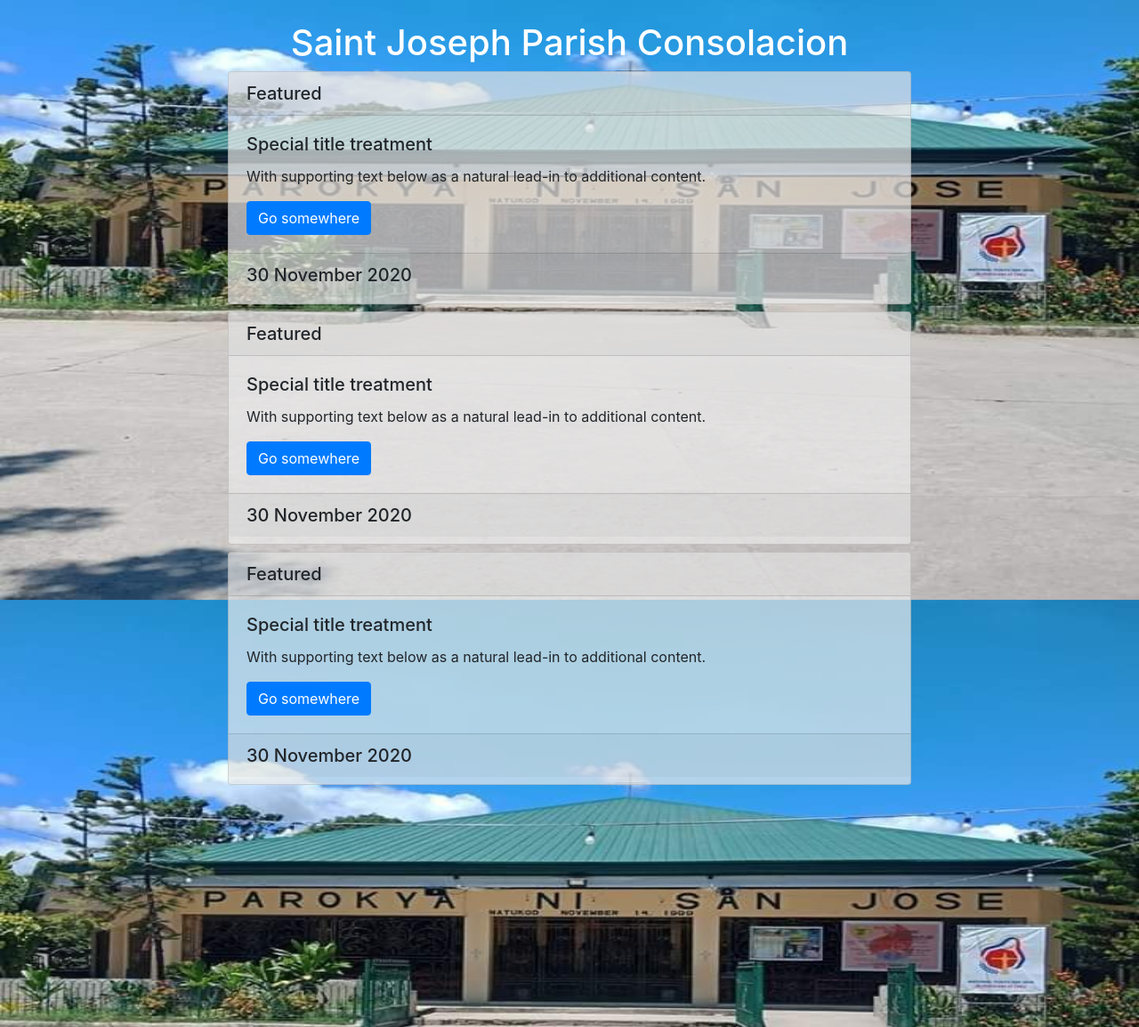
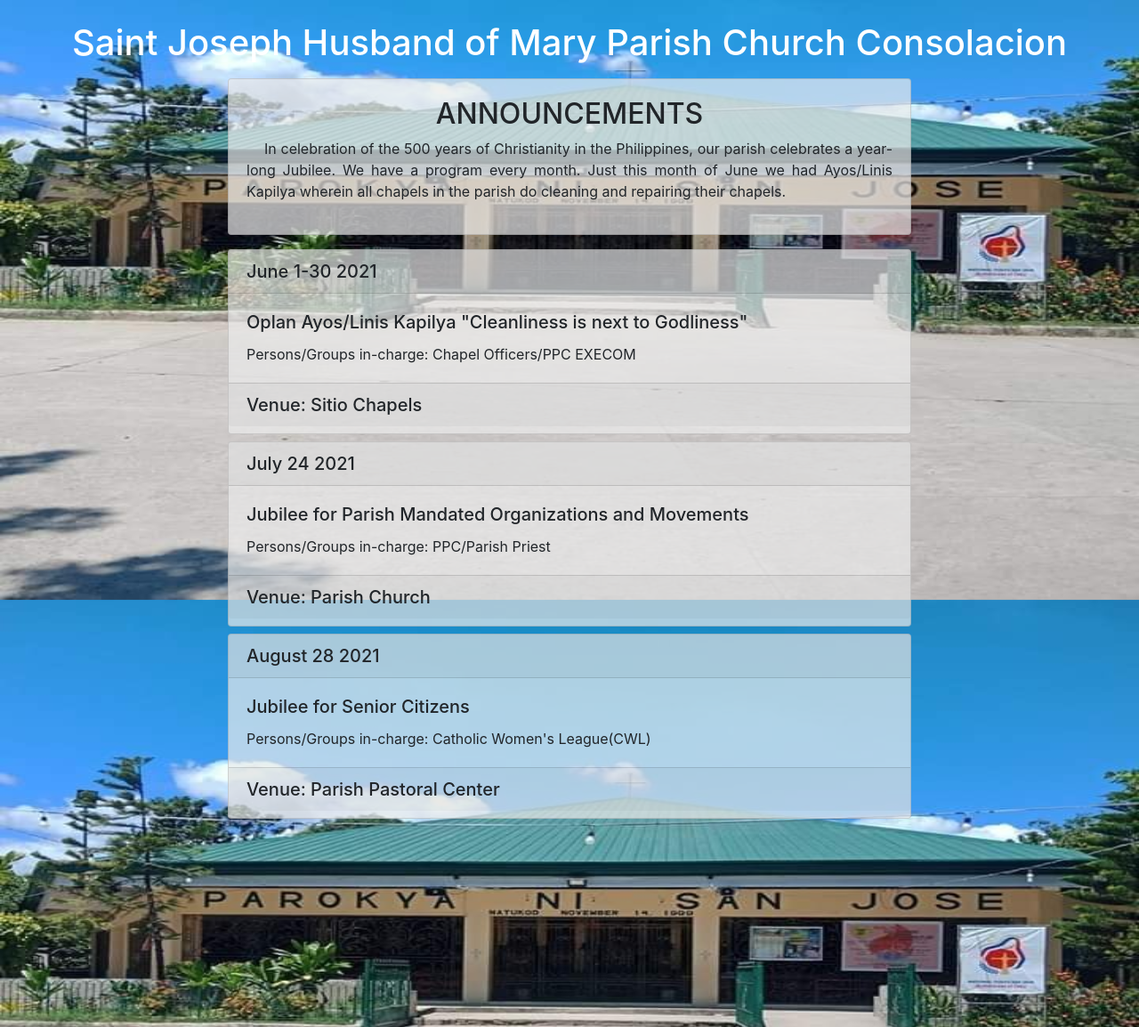
Before and after one commit to salanesh/joseph-parish, a PHP site: page / in a window 1280 px wide. Shown: the part 126-1280 px from the top of the page at 89% size. Run offline with PHP 8.4, Linux system fonts and the light colour scheme; some libraries are stand-ins or nearby versions.

Commit message:
about us, contact us, announcements, added session to other staff-view

```diff
--- a/index.php
+++ b/index.php
@@ -14,36 +14,45 @@
    require('shared-html/navbar.html');
    ?>
 
+
+
     <div class="general-content">
-        <h2 class="welcome-statement">Saint Joseph Parish Consolacion</h2>
+        <h2 class="welcome-statement">Saint Joseph Husband of Mary Parish Church Consolacion</h2>
+
+
+        <div class="card mx-auto special-card my-3 special-card" style="width: 48rem">
+            <div class="card-body">
+                <h2 class="text-center">ANNOUNCEMENTS</h2>
+                <p align="justify" style="text-indent: 20px">In celebration of the 500 years of Christianity in the Philippines, our parish celebrates a year-long Jubilee.
+                We have a program every month. Just this month of June we had Ayos/Linis Kapilya wherein all chapels in the parish do cleaning and repairing their chapels.</p>
+            </div>
+        </div>
+
             <div class="card mx-auto my-2 special-card" style="width: 48rem">
-            <h5 class="card-header">Featured</h5>
+            <h5 class="card-header">June 1-30 2021</h5>
                 <div class="card-body">
-                    <h5 class="card-title">Special title treatment</h5>
-                    <p class="card-text">With supporting text below as a natural lead-in to additional content.</p>
-                    <a href="#" class="btn btn-primary">Go somewhere</a>
+                    <h5 class="card-title">Oplan Ayos/Linis Kapilya "Cleanliness is next to Godliness"</h5>
+                    <p class="card-text">Persons/Groups in-charge: Chapel Officers/PPC EXECOM</p>
                  </div>
-            <h5 class="card-footer">30 November 2020</h5>
+            <h5 class="card-footer">Venue: Sitio Chapels</h5>
           </div>
 
           <div class="card mx-auto my-2 special-card" style="width: 48rem">
-            <h5 class="card-header">Featured</h5>
+            <h5 class="card-header">July 24 2021</h5>
                 <div class="card-body">
-                    <h5 class="card-title">Special title treatment</h5>
-                    <p class="card-text">With supporting text below as a natural lead-in to additional content.</p>
-                    <a href="#" class="btn btn-primary">Go somewhere</a>
+                    <h5 class="card-title">Jubilee for Parish Mandated Organizations and Movements</h5>
+                    <p class="card-text">Persons/Groups in-charge: PPC/Parish Priest</p>
                  </div>
-            <h5 class="card-footer">30 November 2020</h5>
+            <h5 class="card-footer">Venue: Parish Church</h5>
           </div>
 
           <div class="card mx-auto my-2 special-card" style="width: 48rem">
-            <h5 class="card-header">Featured</h5>
+            <h5 class="card-header">August 28 2021</h5>
                 <div class="card-body">
-                    <h5 class="card-title">Special title treatment</h5>
-                    <p class="card-text">With supporting text below as a natural lead-in to additional content.</p>
-                    <a href="#" class="btn btn-primary">Go somewhere</a>
+                    <h5 class="card-title">Jubilee for Senior Citizens</h5>
+                    <p class="card-text">Persons/Groups in-charge: Catholic Women's League(CWL)</p>
                  </div>
-            <h5 class="card-footer">30 November 2020</h5>
+            <h5 class="card-footer">Venue: Parish Pastoral Center</h5>
           </div>
 
     </div>
```
Also changed, not shown: about us.php (+8 -0 lines), contact us.php (+4 -4 lines), staff-view/staff-church-services.php (+9 -0 lines), staff-view/staff-donationcategory.php (+9 -0 lines), staff-view/staff-donations.php (+9 -0 lines), staff-view/staff-events.php (+9 -0 lines), staff-view/staff-manage-employees.php (+9 -0 lines), staff-view/staff-manage-parishioners.php (+9 -0 lines), staff-view/staff-manage-roles.php (+9 -0 lines), staff-view/staff-reports.php (+9 -0 lines), staff-view/staff-reservation.php (+9 -0 lines).
